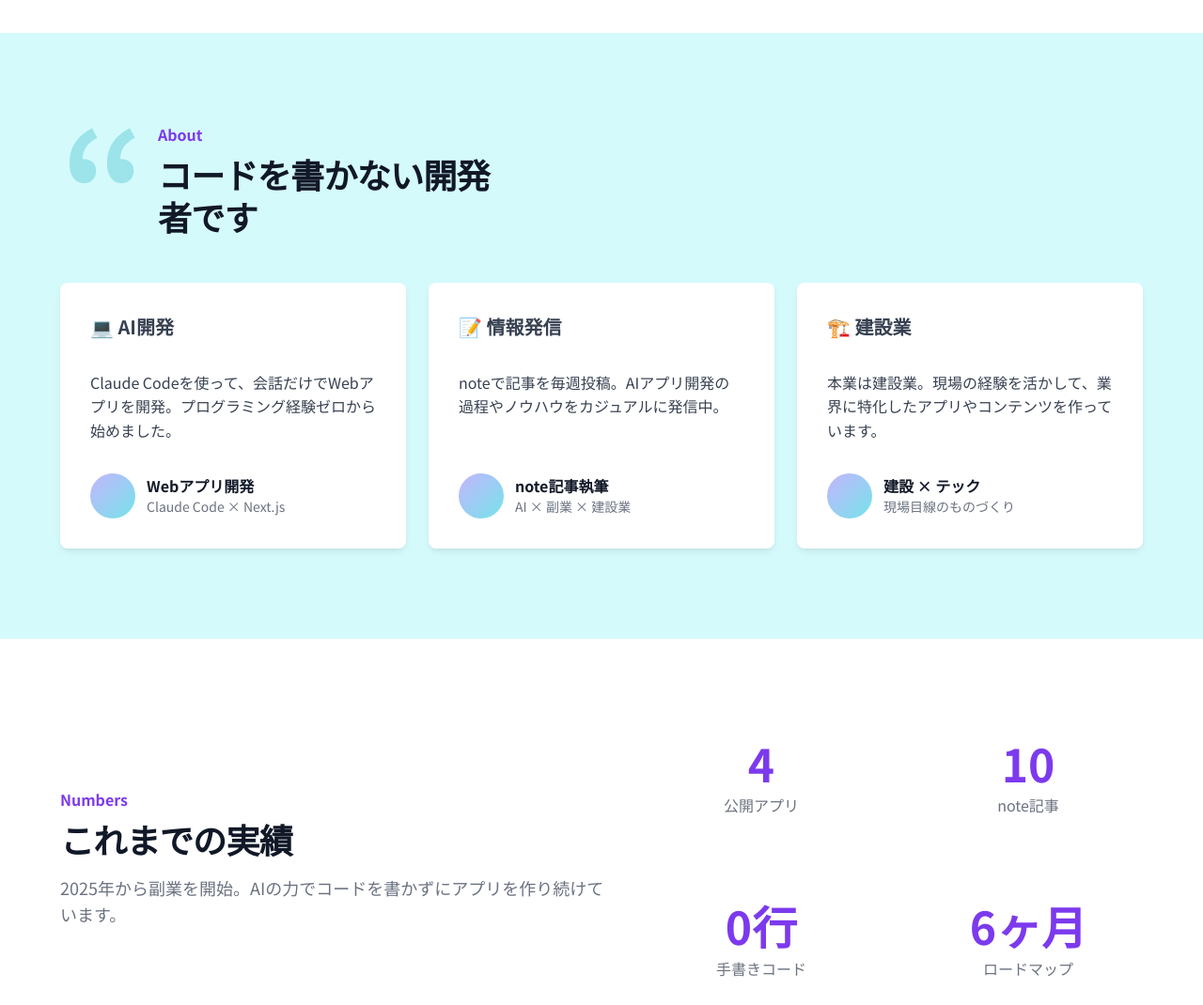
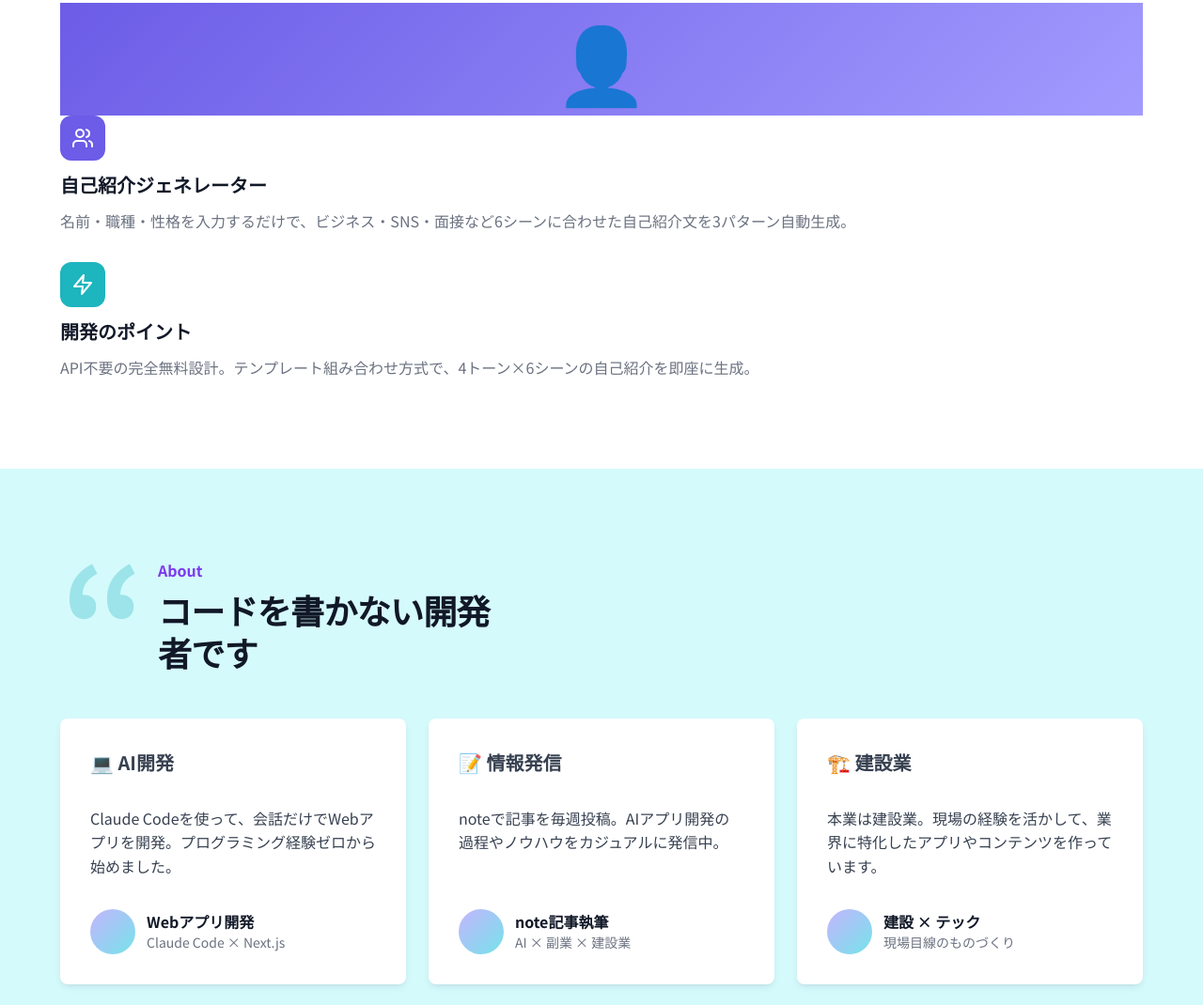
Before and after one commit to techio-code/techio-portfolio, a plain HTML site: page index.html in a window 1280 px wide. Shown: the part 2676-3746 px from the top of the page at 94% size. Drawn offline with Linux system fonts and the light colour scheme.

Commit message:
Add files via upload

```diff
--- a/index.html
+++ b/index.html
@@ -205,6 +205,38 @@
             </div>
           </div>
         </div>
+        <!-- 自己紹介ジェネレーター -->
+        <div class="feature-block feature-block-reverse">
+          <div class="feature-visual">
+            <div class="feature-visual-inner" style="background: linear-gradient(135deg, #6C5CE7 0%, #A29BFE 100%);">
+              <div class="app-preview">
+                <span class="app-emoji">👤</span>
+              </div>
+            </div>
+          </div>
+          <div class="feature-info">
+            <div class="feature-card">
+              <div class="feature-icon" style="background:#6C5CE7;">
+                <svg width="24" height="24" viewBox="0 0 24 24" fill="none">
+                  <path d="M16 21v-2a4 4 0 00-4-4H6a4 4 0 00-4 4v2" stroke="white" stroke-width="2" stroke-linecap="round" stroke-linejoin="round"/>
+                  <circle cx="9" cy="7" r="4" stroke="white" stroke-width="2"/>
+                  <path d="M22 21v-2a4 4 0 00-3-3.87M16 3.13a4 4 0 010 7.75" stroke="white" stroke-width="2" stroke-linecap="round" stroke-linejoin="round"/>
+                </svg>
+              </div>
+              <h3>自己紹介ジェネレーター</h3>
+              <p>名前・職種・性格を入力するだけで、ビジネス・SNS・面接など6シーンに合わせた自己紹介文を3パターン自動生成。</p>
+            </div>
+            <div class="feature-card">
+              <div class="feature-icon feature-icon-teal">
+                <svg width="24" height="24" viewBox="0 0 24 24" fill="none">
+                  <polygon points="13 2 3 14 12 14 11 22 21 10 12 10 13 2" stroke="white" stroke-width="2" stroke-linecap="round" stroke-linejoin="round"/>
+                </svg>
+              </div>
+              <h3>開発のポイント</h3>
+              <p>API不要の完全無料設計。テンプレート組み合わせ方式で、4トーン×6シーンの自己紹介を即座に生成。</p>
+            </div>
+          </div>
+        </div>
       </div>
     </div>
   </section>
@@ -265,11 +297,11 @@
       </div>
       <div class="metrics-grid">
         <div class="metric-item">
-          <h3 class="metric-number">4</h3>
+          <h3 class="metric-number">5</h3>
           <p class="metric-label">公開アプリ</p>
         </div>
         <div class="metric-item">
-          <h3 class="metric-number">10</h3>
+          <h3 class="metric-number">11</h3>
           <p class="metric-label">note記事</p>
         </div>
         <div class="metric-item">
```
